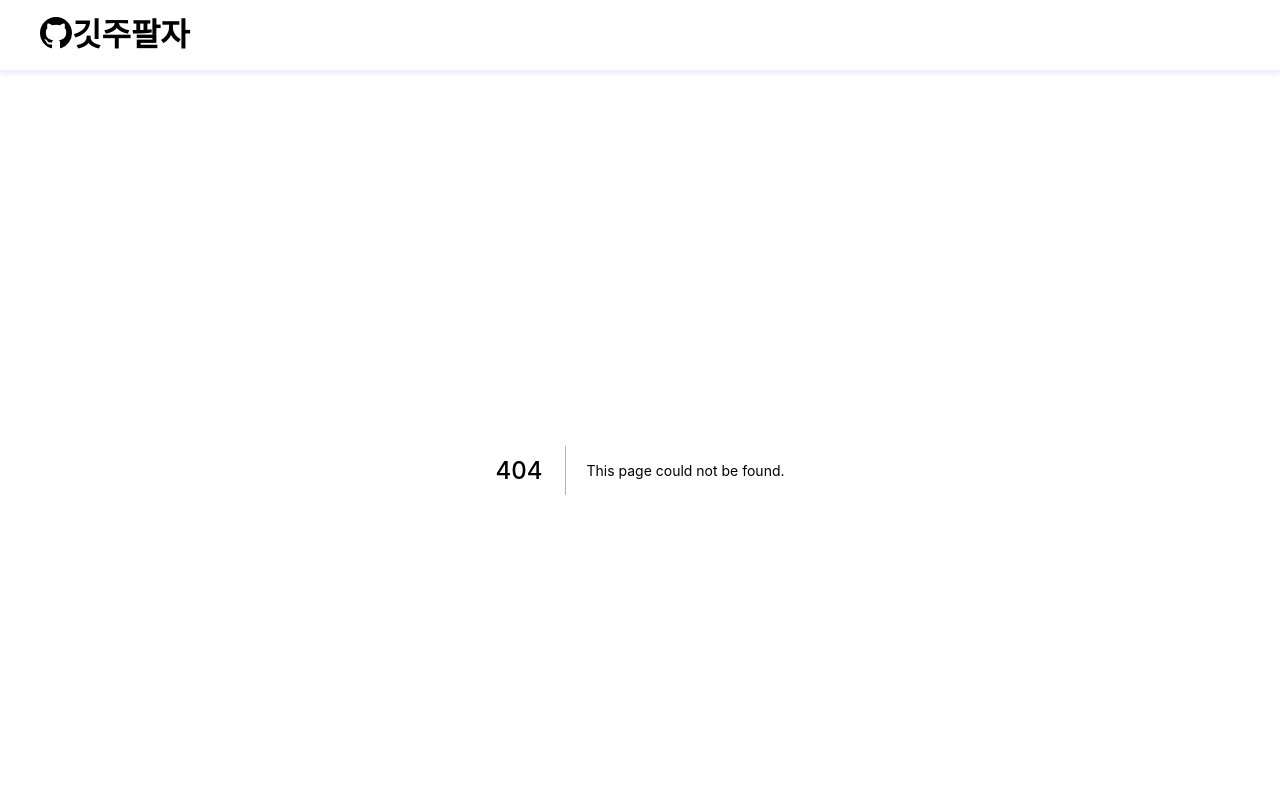
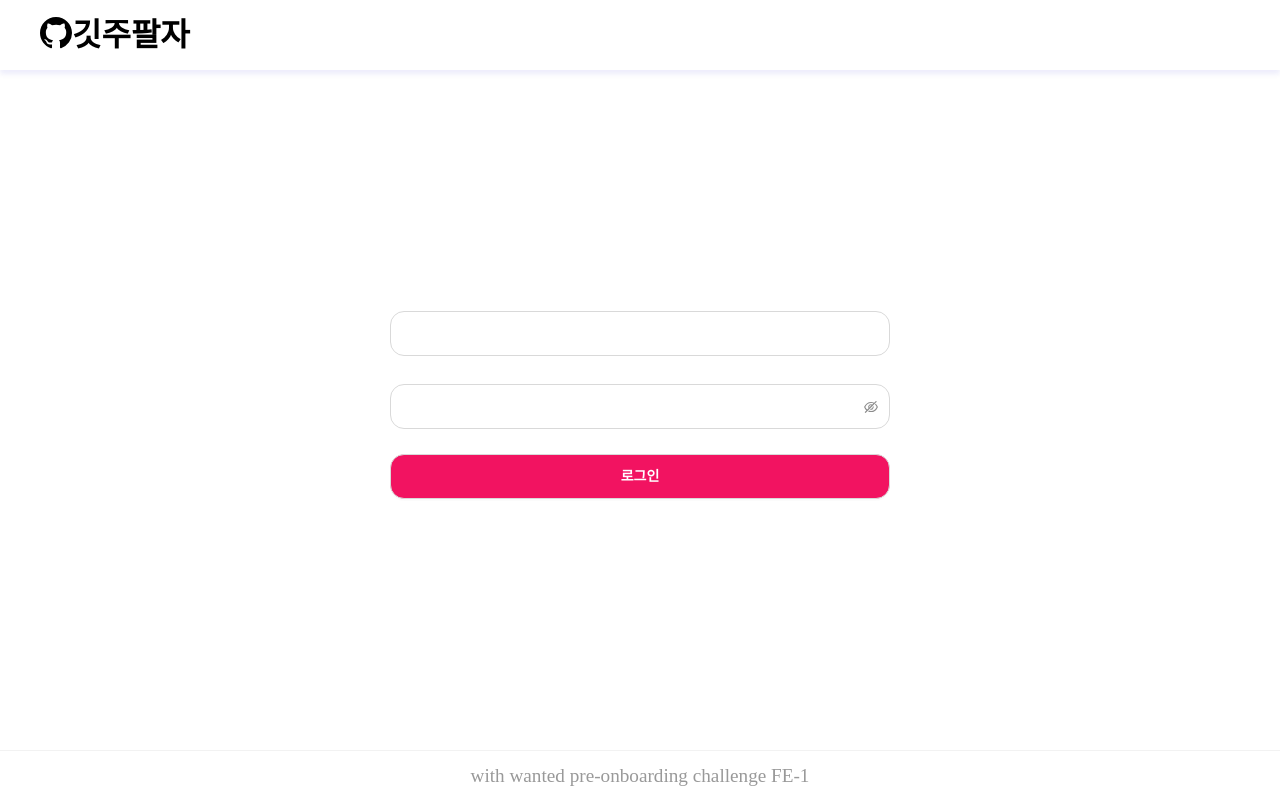
Before and after one commit to unithon-9th-team11/unithon-9th-team11-FE, a Next.js app: page /users/sign_in in a window 1280 px wide. Before the commit this address had no page. Shown: the top 790 px of the page. Built offline with nearby package versions, Linux system fonts and the light colour scheme.

Commit message:
로그인 OK

```diff
--- a/package.json
+++ b/package.json
@@ -20,7 +20,9 @@
     "react-dom": "18.2.0",
     "react-icons": "^4.4.0",
     "styled-components": "^5.3.5",
-    "styled-reset": "^4.4.2"
+    "styled-reset": "^4.4.2",
+    "sweetalert2": "^11.4.29",
+    "yup": "^0.32.11"
   },
   "devDependencies": {
     "@types/node": "18.7.14",
--- /dev/null
+++ b/src/pages/users/sign_in.tsx
@@ -0,0 +1,76 @@
+import { Formik, Form, Field, ErrorMessage } from 'formik';
+import 'antd/dist/antd.css';
+import { Button, Input } from 'antd';
+import * as Yup from 'yup';
+import UsersLayout from '@RootComponents/UsersLayout';
+
+type SignInValue = {
+  userId: string;
+  userPw: string;
+};
+
+const SignIn = () => {
+  const validationSchema = Yup.object().shape({
+    userId: Yup.string()
+      .email('이메일 형식으로 입력해주세요.')
+      .required('이메일을 입력해주세요.'),
+    userPw: Yup.string().required('비밀번호를 입력해주세요.'),
+  });
+
+  return (
+    <UsersLayout>
+      <Formik
+        initialValues={{
+          userId: '',
+          userPw: '',
+        }}
+        validationSchema={validationSchema}
+        onSubmit={(values: SignInValue) => {
+          console.log(values.userId);
+          console.log(values.userPw);
+        }}
+      >
+        <Form>
+          <Field name="userId">
+            {({ field }) => {
+              return (
+                <Input
+                  {...field}
+                  className="input-style"
+                  type="email"
+                  autoComplete="false"
+                />
+              );
+            }}
+          </Field>
+
+          <div className="validation-msg">
+            <ErrorMessage name="userId" />
+          </div>
+
+          <Field name="userPw">
+            {({ field }) => {
+              return (
+                <Input.Password
+                  {...field}
+                  className="input-style"
+                  autoComplete="false"
+                />
+              );
+            }}
+          </Field>
+
+          <div className="validation-msg">
+            <ErrorMessage name="userPw" />
+          </div>
+
+          <Button htmlType="submit" className="btn-submit">
+            로그인
+          </Button>
+        </Form>
+      </Formik>
+    </UsersLayout>
+  );
+};
+
+export default SignIn;
--- /dev/null
+++ b/src/root.components/UsersLayout.tsx
@@ -0,0 +1,53 @@
+import { PropsWithChildren } from 'react';
+import styled from 'styled-components';
+
+const UsersLayout = ({ children }: PropsWithChildren<{}>) => {
+  return (
+    <StyledWrapper>
+      <div className="content-style">{children}</div>
+    </StyledWrapper>
+  );
+};
+
+export default UsersLayout;
+
+const StyledWrapper = styled.div`
+  position: absolute;
+  left: 50%;
+  top: 50%;
+  transform: translate(-50%, -50%);
+  width: 100%;
+
+  .input-style {
+    margin: 10px 0;
+    height: 45px;
+    border-radius: 14px;
+  }
+
+  .btn-submit {
+    width: 100%;
+    background-color: #f21361;
+    display: flex;
+    justify-content: center;
+    align-items: center;
+    color: #fff;
+    font-weight: bold;
+    height: 45px;
+    border-radius: 14px;
+    margin-top: 15px;
+  }
+
+  .content-style {
+    max-width: 500px;
+    width: 100%;
+    margin-right: auto;
+    margin-left: auto;
+  }
+
+  .validation-msg {
+    font-size: 14px;
+    color: red;
+    margin-top: 8px;
+    margin-bottom: 8px;
+  }
+`;
```
Also changed, not shown: src/pages/index.tsx (line endings or trailing spaces), 1 other file (tests, documents, lock files or other folders).
